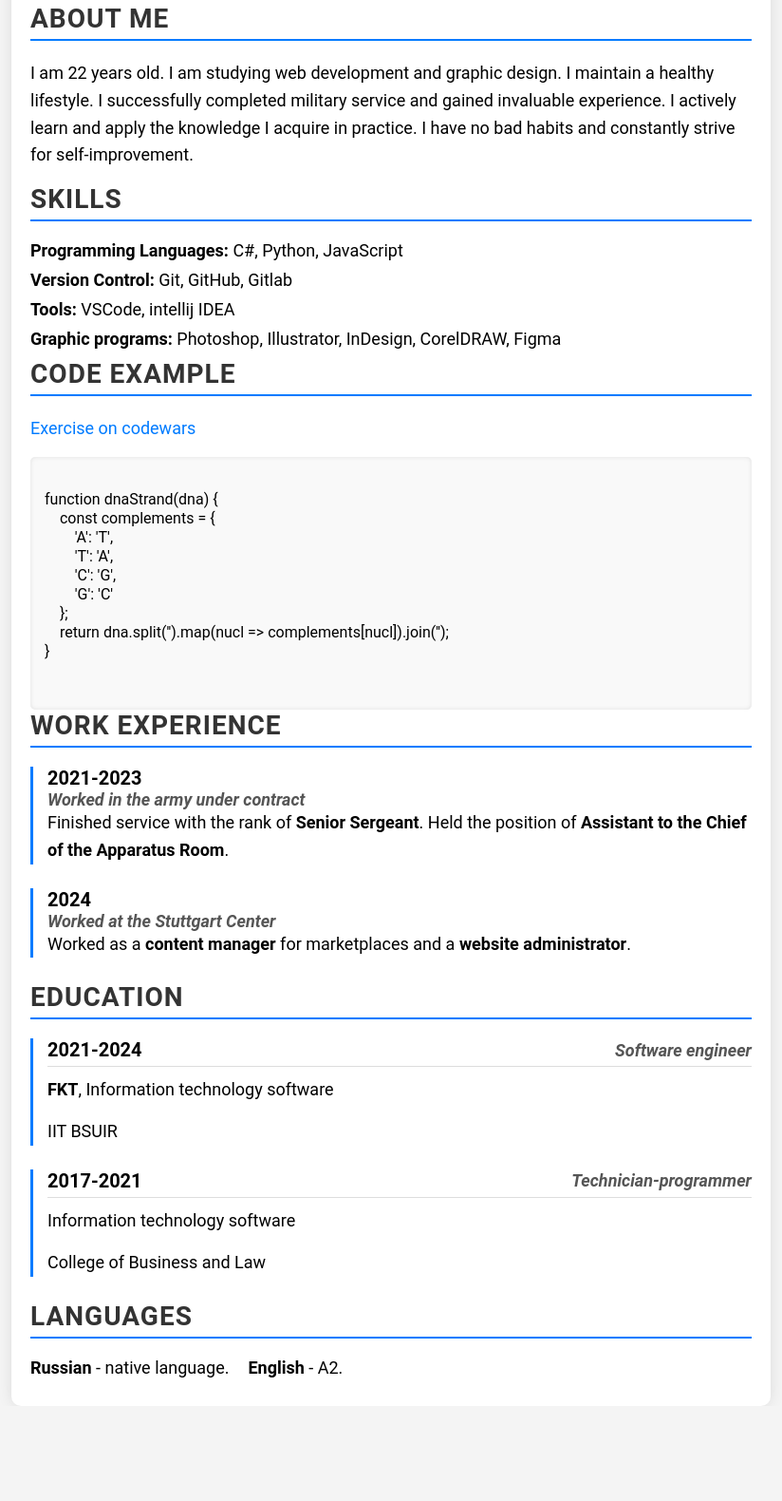
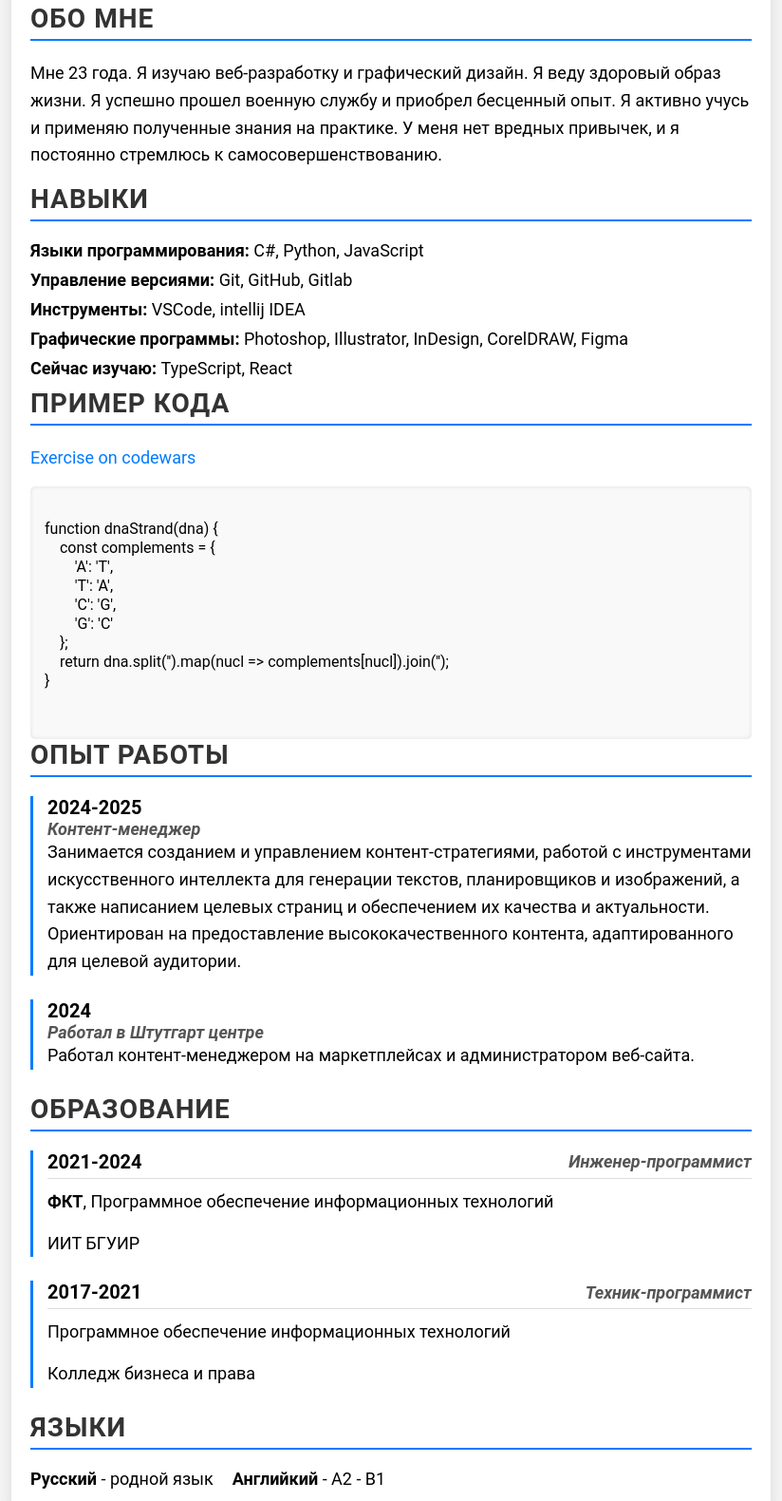
Before and after one commit to Mitaforost/resume, a plain HTML site: page index.html in a window 1280 px wide. Shown: the part 343-1923 px from the top of the page at 95% size, without its empty margins (228-1052 px from the left). Before the commit the page ends 1823 px from the top, so only its background shows below. Drawn offline with Linux system fonts and the light colour scheme.

Commit message:
feat: ru update

```diff
--- a/index.html
+++ b/index.html
@@ -26,20 +26,23 @@
             </ul>
         </section>
         <section class="about">
-            <h2 class="section__title">About Me</h2>
-            <p class="about__text">I am 22 years old. I am studying web development and graphic design. I maintain a healthy lifestyle. I successfully completed military service and gained invaluable experience. I actively learn and apply the knowledge I acquire in practice. I have no bad habits and constantly strive for self-improvement.</p>
+            <h2 class="section__title">Обо мне</h2>
+            <p class="about__text">Мне 23 года. Я изучаю веб-разработку и графический дизайн. Я веду здоровый образ жизни. Я успешно
+                прошел военную службу и приобрел бесценный опыт. Я активно учусь и применяю полученные знания на
+                практике. У меня нет вредных привычек, и я постоянно стремлюсь к самосовершенствованию.</p>
         </section>
         <section class="skills">
-            <h2 class="section__title">Skills</h2>
+            <h2 class="section__title">Навыки</h2>
             <ul class="skills__list">
-                <li class="skills__item"><strong>Programming Languages:</strong> C#, Python, JavaScript</li>
-                <li class="skills__item"><strong>Version Control:</strong> Git, GitHub, Gitlab</li>
-                <li class="skills__item"><strong>Tools:</strong> VSCode, intellij IDEA</li>
-                <li class="skills__item"><strong>Graphic programs:</strong> Photoshop, Illustrator, InDesign, CorelDRAW, Figma</li>
+                <li class="skills__item"><strong>Языки программирования:</strong> C#, Python, JavaScript</li>
+                <li class="skills__item"><strong>Управление версиями:</strong> Git, GitHub, Gitlab</li>
+                <li class="skills__item"><strong>Инструменты:</strong> VSCode, intellij IDEA</li>
+                <li class="skills__item"><strong>Графические программы:</strong> Photoshop, Illustrator, InDesign, CorelDRAW, Figma</li>
+                <li class="skills__item"><strong>Сейчас изучаю:</strong> TypeScript, React</li>
             </ul>
         </section>
         <section class="code-example">
-            <h2 class="section__title">Code Example</h2>
+            <h2 class="section__title">Пример кода</h2>
             <p class="code-example__text"><a href="https://www.codewars.com/kata/554e4a2f232cdd87d9000038/train/javascript">Exercise on codewars</a></p>
             <pre class="code">
 <code>
@@ -56,42 +59,42 @@ function dnaStrand(dna) {
             </pre>
         </section>
         <section class="experience">
-            <h2 class="section__title">Work Experience</h2>
+            <h2 class="section__title">Опыт работы</h2>
             <div class="job">
-                <h3 class="job__title">2021-2023</h3>
-                <h4 class="job__subtitle">Worked in the army under contract</h4>
-                <p class="job__text">Finished service with the rank of <strong>Senior Sergeant</strong>. Held the position of <strong>Assistant to the Chief of the Apparatus Room</strong>.</p>
+                <h3 class="job__title">2024-2025</h3>
+                <h4 class="job__subtitle">Контент-менеджер</h4>
+                <p class="job__text">Занимается созданием и управлением контент-стратегиями, работой с инструментами искусственного интеллекта для генерации текстов, планировщиков и изображений, а также написанием целевых страниц и обеспечением их качества и актуальности. Ориентирован на предоставление высококачественного контента, адаптированного для целевой аудитории.</p>
             </div>
             <div class="job">
                 <h3 class="job__title">2024</h3>
-                <h4 class="job__subtitle">Worked at the Stuttgart Center</h4>
-                <p class="job__text">Worked as a <strong>content manager</strong> for marketplaces and a <strong>website administrator</strong>.</p>
+                <h4 class="job__subtitle">Работал в Штутгарт центре</h4>
+                <p class="job__text">Работал контент-менеджером на маркетплейсах и администратором веб-сайта.</p>
             </div>
         </section>
         <section class="education">
-            <h2 class="section__title">Education</h2>
+            <h2 class="section__title">Образование</h2>
             <div class="education__item">
                 <div class="education__header">
                     <h3 class="education__period">2021-2024</h3>
-                    <h4 class="education__degree">Software engineer</h4>
+                    <h4 class="education__degree">Инженер-программист</h4>
                 </div>
-                <p class="education__institution"><strong>FKT</strong>, Information technology software</p>
-                <p class="education__school">IIT BSUIR</p>
+                <p class="education__institution"><strong>ФКТ</strong>, Программное обеспечение информационных технологий</p>
+                <p class="education__school">ИИТ БГУИР</p>
             </div>
             <div class="education__item">
                 <div class="education__header">
                     <h3 class="education__period">2017-2021</h3>
-                    <h4 class="education__degree">Technician-programmer</h4>
+                    <h4 class="education__degree">Техник-программист</h4>
                 </div>
-                <p class="education__institution">Information technology software</p>
-                <p class="education__school">College of Business and Law</p>
+                <p class="education__institution">Программное обеспечение информационных технологий</p>
+                <p class="education__school">Колледж бизнеса и права</p>
             </div>
         </section>
         <section class="languages">
-            <h2 class="section__title">Languages</h2>
+            <h2 class="section__title">Языки</h2>
             <ul class="languages__list">
-                <li class="languages__item"><strong>Russian</strong> - native language.</li>
-                <li class="languages__item"><strong>English</strong> - A2.</li>
+                <li class="languages__item"><strong>Русский</strong> - родной язык</li>
+                <li class="languages__item"><strong>Английкий</strong> - A2 - B1</li>
             </ul>
         </section>
     </div>
```
Also changed, not shown: 1 other file.
